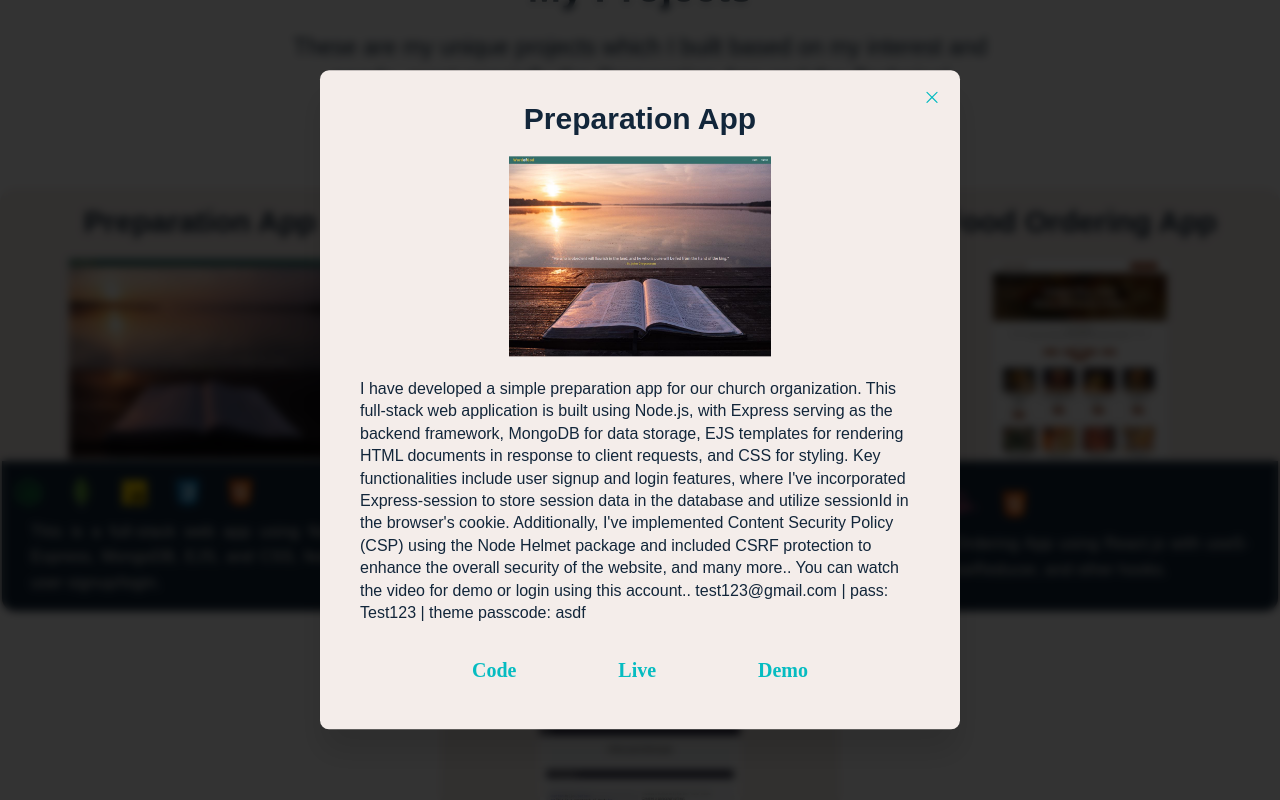
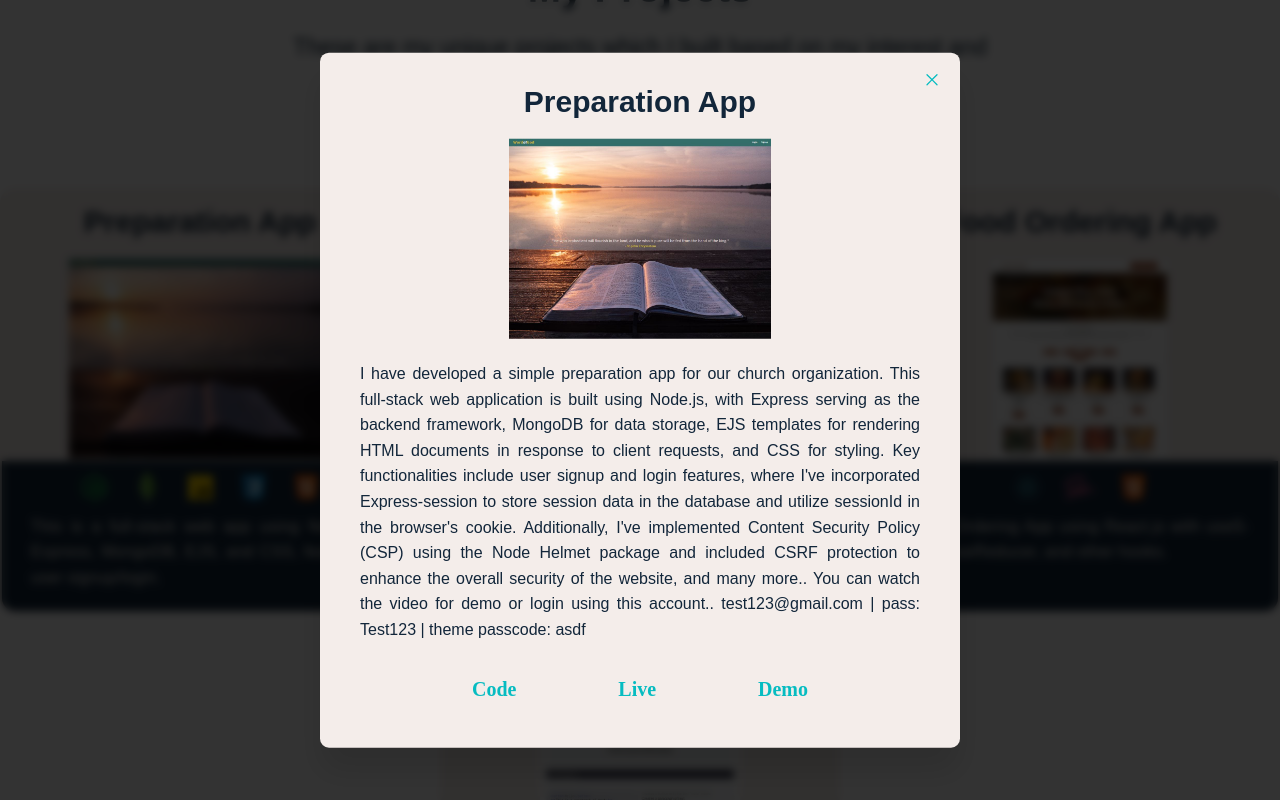
Before and after one commit to mdejesus23/my-website, a React (Vite) app: page / in a window 1280 px wide. Both pictures are taken after a click on the item 200 px from the left and 1264 px from the top of the page. Shown: the part 864-1664 px from the top of the page. Built offline with nearby package versions, Linux system fonts and the light colour scheme; a web font is replaced by a local one.

Commit message:
fixed project list

```diff
--- a/src/components/TechList.module.css
+++ b/src/components/TechList.module.css
@@ -1,7 +1,6 @@
 .techList {
   display: flex;
   flex-direction: column;
-  justify-content: center;
   align-items: center;
   column-gap: 2rem;
   color: var(--text-color03);
@@ -15,7 +14,7 @@
 .techListContainer {
   display: flex;
   flex-direction: row;
-  justify-content: left;
+  justify-content: center;
   gap: 2rem;
 
   width: 100%;
--- a/src/ui/Modal.module.css
+++ b/src/ui/Modal.module.css
@@ -31,6 +31,12 @@
 
 .modal h3 {
   color: var(--text-color01);
+}
+
+.modal p {
+  text-align: justify;
+  line-height: 1.6;
+  font-size: 1.6rem;
 }
 
 .closeModalBtn {
```
Also changed, not shown: 1 other file (tests, documents, lock files or other folders).
